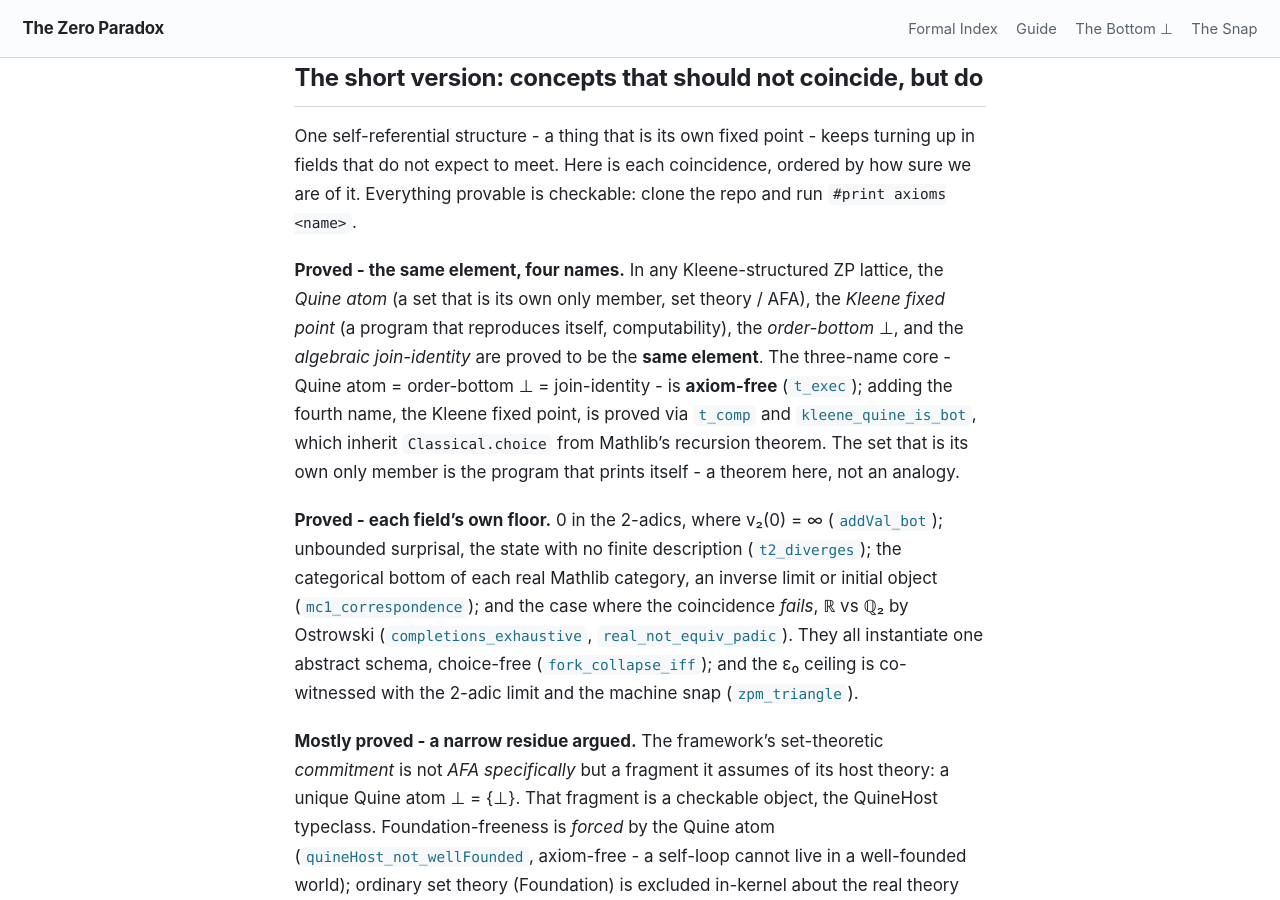
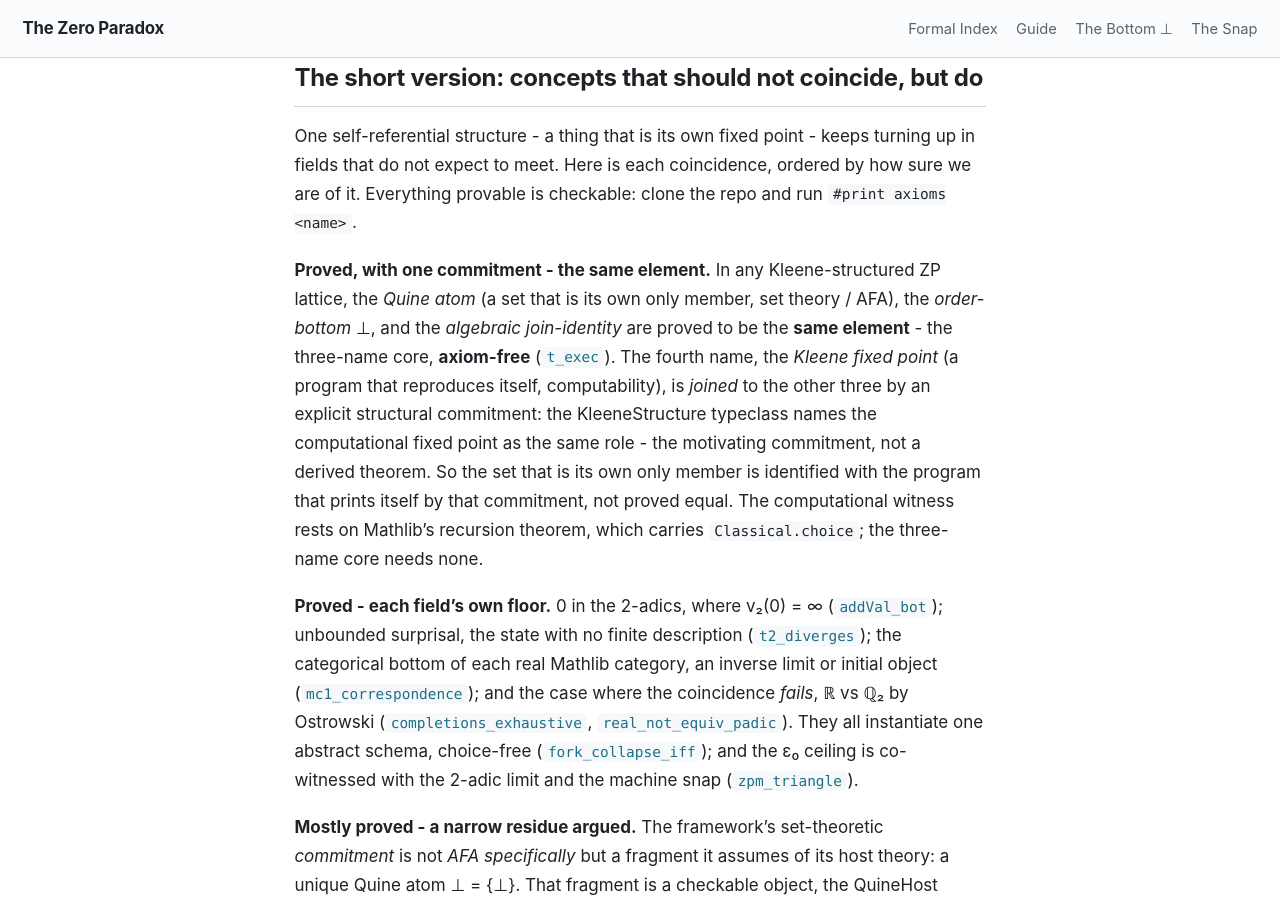
Before and after one commit to timbrigham/ZeroParadox, a Jekyll site: the page built from BOTTOMELEMENT.md, in a window 1280 px wide and 900 px high, scrolled down 802 px. Built offline with Jekyll 4.4.1, drawn with Linux system fonts in a browser that asks for light colours; our own code applies the rules of GitHub Pages for plain Markdown files.

Commit message:
Minimal Core front door + fix four-faces-proved overclaim (three proved, Kleene committed)
Co-Authored-By: Claude Opus 4.8 <noreply@anthropic.com>
Claude-Session: https://claude.ai/code/session_019ex5pUXGAyW6SbgBURSS9M

```diff
--- a/BOTTOMELEMENT.md
+++ b/BOTTOMELEMENT.md
@@ -22,7 +22,7 @@ structures (the "walls"). It closes a standing gap: a framework built on ⊥ tha
 
 One self-referential structure - a thing that is its own fixed point - keeps turning up in fields that do not expect to meet. Here is each coincidence, ordered by how sure we are of it. Everything provable is checkable: clone the repo and run `#print axioms <name>`.
 
-**Proved - the same element, four names.** In any Kleene-structured ZP lattice, the *Quine atom* (a set that is its own only member, set theory / AFA), the *Kleene fixed point* (a program that reproduces itself, computability), the *order-bottom* ⊥, and the *algebraic join-identity* are proved to be the **same element**. The three-name core - Quine atom = order-bottom ⊥ = join-identity - is **axiom-free** ([`t_exec`](ZeroParadox/Settheory/SetTheoryAFA.lean)); adding the fourth name, the Kleene fixed point, is proved via [`t_comp`](ZeroParadox/Computability/Kleene.lean) and [`kleene_quine_is_bot`](ZeroParadox/Computability/Kleene.lean), which inherit `Classical.choice` from Mathlib's recursion theorem. The set that is its own only member is the program that prints itself - a theorem here, not an analogy.
+**Proved, with one commitment - the same element.** In any Kleene-structured ZP lattice, the *Quine atom* (a set that is its own only member, set theory / AFA), the *order-bottom* ⊥, and the *algebraic join-identity* are proved to be the **same element** - the three-name core, **axiom-free** ([`t_exec`](ZeroParadox/Settheory/SetTheoryAFA.lean)). The fourth name, the *Kleene fixed point* (a program that reproduces itself, computability), is *joined* to the other three by an explicit structural commitment: the KleeneStructure typeclass names the computational fixed point as the same role - the motivating commitment, not a derived theorem. So the set that is its own only member is identified with the program that prints itself by that commitment, not proved equal. The computational witness rests on Mathlib's recursion theorem, which carries `Classical.choice`; the three-name core needs none.
 
 **Proved - each field's own floor.** 0 in the 2-adics, where v₂(0) = ∞ ([`addVal_bot`](ZeroParadox/Valuation/FloorWitness.lean)); unbounded surprisal, the state with no finite description ([`t2_diverges`](ZeroParadox/Information/Surprisal.lean)); the categorical bottom of each real Mathlib category, an inverse limit or initial object ([`mc1_correspondence`](ZeroParadox/Multihomed/MC1Bridge.lean)); and the case where the coincidence *fails*, ℝ vs ℚ₂ by Ostrowski ([`completions_exhaustive`](ZeroParadox/Valuation/Ostrowski.lean), [`real_not_equiv_padic`](ZeroParadox/Valuation/Ostrowski.lean)). They all instantiate one abstract schema, choice-free ([`fork_collapse_iff`](ZeroParadox/Settheory/FixedPointFork.lean)); and the ε₀ ceiling is co-witnessed with the 2-adic limit and the machine snap ([`zpm_triangle`](ZeroParadox/Ordinal/Incompleteness.lean)).
 
--- a/scripts/build_dictionary_map.py
+++ b/scripts/build_dictionary_map.py
@@ -231,7 +231,7 @@ def render_rosetta():
 
 One self-referential structure - a thing that is its own fixed point - keeps turning up in fields that do not expect to meet. Here is each coincidence, ordered by how sure we are of it. Everything provable is checkable: clone the repo and run `#print axioms <name>`.
 
-**Proved - the same element, four names.** In any Kleene-structured ZP lattice, the *Quine atom* (a set that is its own only member, set theory / AFA), the *Kleene fixed point* (a program that reproduces itself, computability), the *order-bottom* ⊥, and the *algebraic join-identity* are proved to be the **same element**. The three-name core - Quine atom = order-bottom ⊥ = join-identity - is **axiom-free** (t_exec); adding the fourth name, the Kleene fixed point, is proved via t_comp and kleene_quine_is_bot, which inherit `Classical.choice` from Mathlib's recursion theorem. The set that is its own only member is the program that prints itself - a theorem here, not an analogy.
+**Proved, with one commitment - the same element.** In any Kleene-structured ZP lattice, the *Quine atom* (a set that is its own only member, set theory / AFA), the *order-bottom* ⊥, and the *algebraic join-identity* are proved to be the **same element** - the three-name core, **axiom-free** (t_exec). The fourth name, the *Kleene fixed point* (a program that reproduces itself, computability), is *joined* to the other three by an explicit structural commitment: the KleeneStructure typeclass names the computational fixed point as the same role - the motivating commitment, not a derived theorem. So the set that is its own only member is identified with the program that prints itself by that commitment, not proved equal. The computational witness rests on Mathlib's recursion theorem, which carries `Classical.choice`; the three-name core needs none.
 
 **Proved - each field's own floor.** 0 in the 2-adics, where v₂(0) = ∞ (addVal_bot); unbounded surprisal, the state with no finite description (t2_diverges); the categorical bottom of each real Mathlib category, an inverse limit or initial object (mc1_correspondence); and the case where the coincidence *fails*, ℝ vs ℚ₂ by Ostrowski (completions_exhaustive, real_not_equiv_padic). They all instantiate one abstract schema, choice-free (fork_collapse_iff); and the ε₀ ceiling is co-witnessed with the 2-adic limit and the machine snap (zpm_triangle).
 
```
Also changed, not shown: GUIDE.md (+3 -1 lines), MINIMAL_CORE.md (added, +62 -0 lines), README.md (+2 -1 lines), 1 other file.
